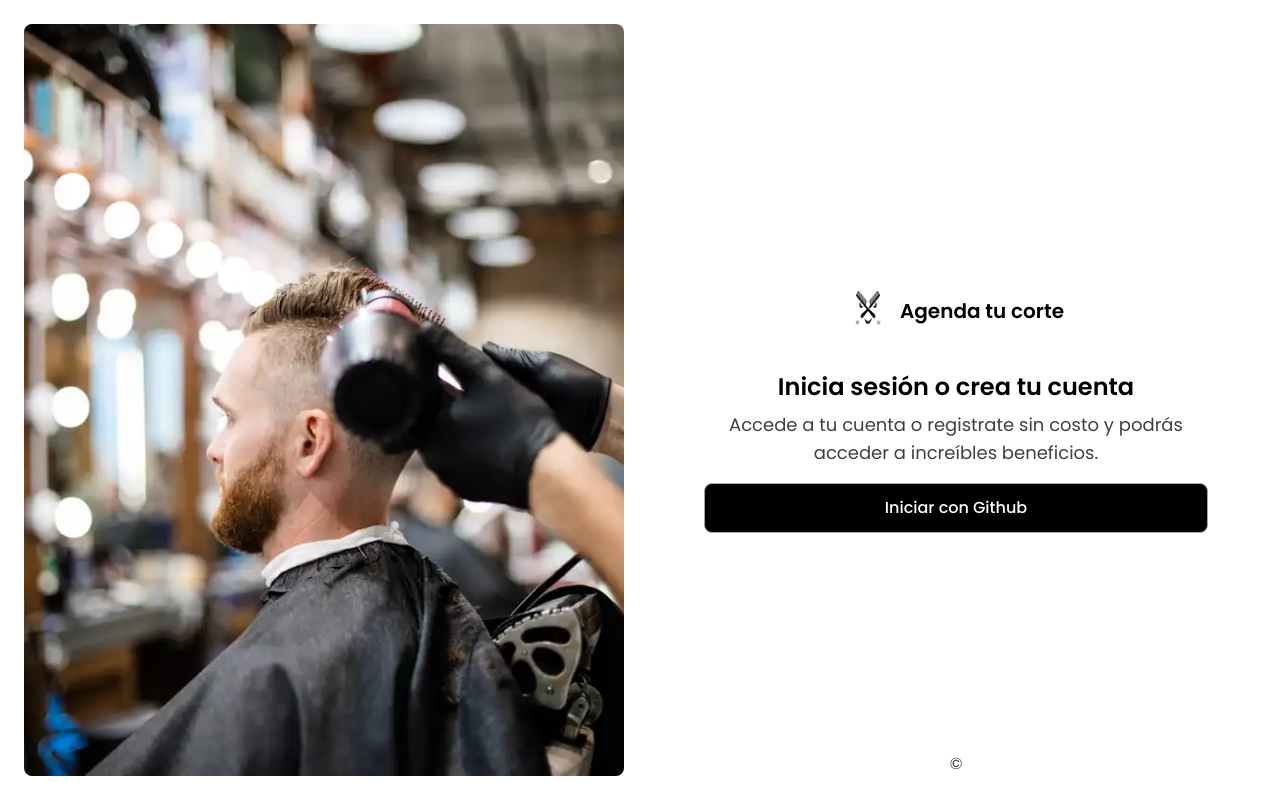
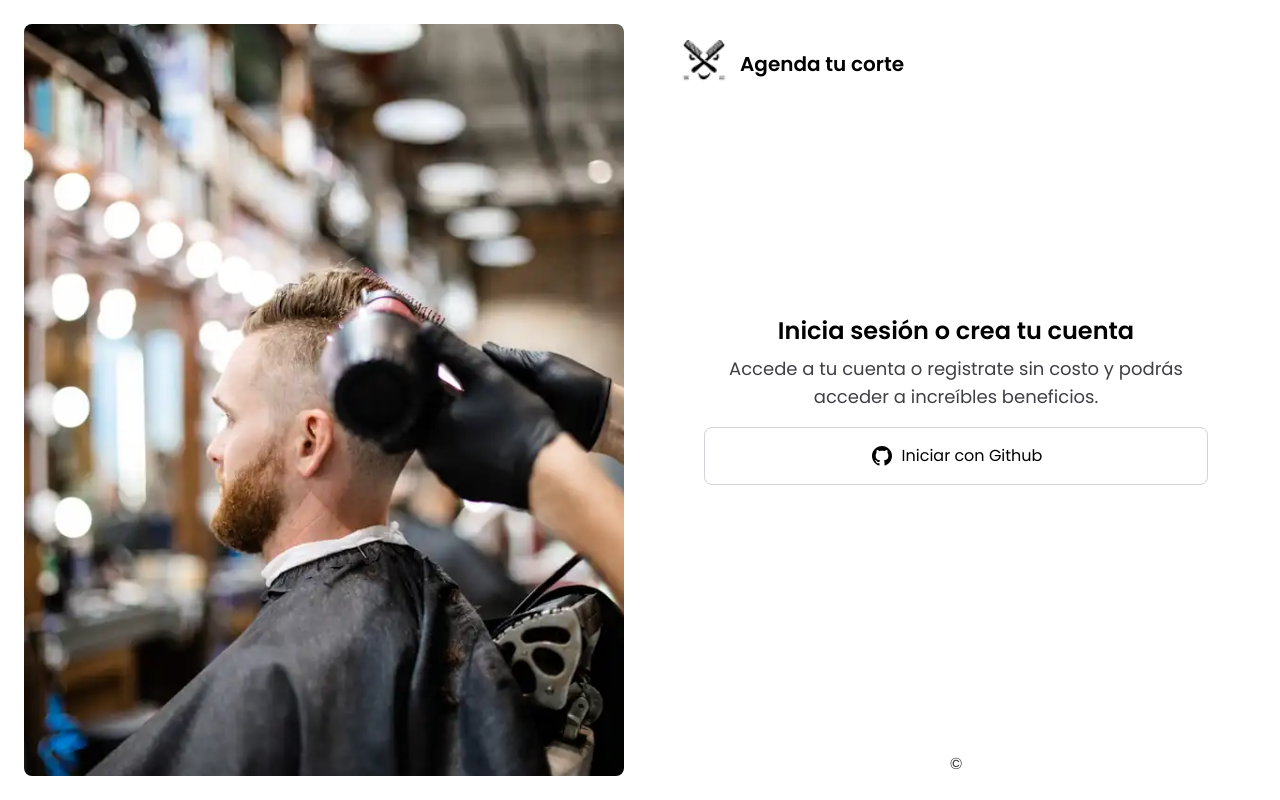
Before and after one commit to VicenteJ20/agenda-tu-corte, a Next.js app: page /auth/login in a window 1280 px wide. Built offline with nearby package versions, Linux system fonts and the light colour scheme; no server answers.

Commit message:
feat/se agregan iconos de remix icons

```diff
--- a/src/components/auth/Button.tsx
+++ b/src/components/auth/Button.tsx
@@ -1,13 +1,24 @@
-interface ButtonProps {
+import { RiGithubFill, RiGoogleFill } from "@remixicon/react";
+import { ServerBtnProps } from "./ServerBtn";
+
+export interface ButtonProps {
   type: 'submit' | 'button';
   provider: 'Github' | 'Google';
 }
 
-const AuthButton = ({ type, provider }: ButtonProps) => {
+
+// En caso de agregar nuevos proveedores, se deben agregar los iconos acá al igual que los provider.
+const icons = {
+  'Github': <RiGithubFill className='inline-block mr-2'/>,
+  'Google': <RiGoogleFill className='inline-block mr-2'/>
+}
+
+const AuthButton = ({ type, provider, page }: ServerBtnProps) => {
   return (
     <button
-      className='border border-zinc-400 w-full rounded-lg px-4 py-3 bg-black text-white font-medium' type={type}>
-      Iniciar con {provider}
+      className='border border-zinc-300 px-4 py-4 rounded-lg w-full flex flex-row items-center justify-center transition-all duration-300 hover:bg-zinc-800 hover:text-zinc-300 select-none' type={type} title={`Iniciar sesión con ${provider}`}>
+      {icons[provider]}
+      {page && page === 'register' ? 'Registrarse con' : 'Iniciar con'} {provider}
     </button>
   )
 }
--- a/src/components/auth/Header.tsx
+++ b/src/components/auth/Header.tsx
@@ -3,23 +3,23 @@ import Image from 'next/image'
 
 const HeaderAuth = () => {
   return (
-    <header className='p-6 bg-white'>
+    <header className='p-6 bg-white absolute top-4 left-0'>
       {
         msj.HeaderBrandAuth.imageLogo && msj.HeaderBrandAuth.imageLogo.src.length > 0 ?
           <Image
-            width={200}
-            height={200}
+            width={500}
+            height={500}
             src={msj.HeaderBrandAuth.imageLogo.src}
             alt={msj.HeaderBrandAuth.imageLogo.alt}
             className='w-14 h-14' />
           : (
             <div className='flex flex-row items-center gap-3'>
               <Image
-                width={200}
-                height={50}
+                width={500}
+                height={500}
                 src={msj.HeaderBrandAuth.image && msj.HeaderBrandAuth.image}
                 alt={msj.HeaderBrandAuth.alt && msj.HeaderBrandAuth.alt}
-                className='w-10 h-10' />
+                className='w-12 h-12 rounded-md object-cover' />
               <h3 className='text-lg lg:text-xl font-semibold'>{msj.HeaderBrandAuth.title}</h3>
             </div>
           )
--- /dev/null
+++ b/src/components/auth/ServerBtn.tsx
@@ -0,0 +1,23 @@
+import { AuthButton } from '@/components/auth/Button'
+import { signIn } from '@/auth'
+import { ButtonProps } from '@/components/auth/Button'
+
+export interface ServerBtnProps extends ButtonProps {
+  page: string
+}
+
+const ServerBtn = ({ provider, page }: ServerBtnProps) => {
+  const minProvider = provider.toLowerCase()
+  return (
+    <form
+      action={async () => {
+        'use server'
+        await signIn(minProvider, { callbackUrl: '/dashboard' })
+      }}
+    >
+      <AuthButton page={page} type='submit' provider={provider} />
+    </form >
+  )
+}
+
+export { ServerBtn }
```
